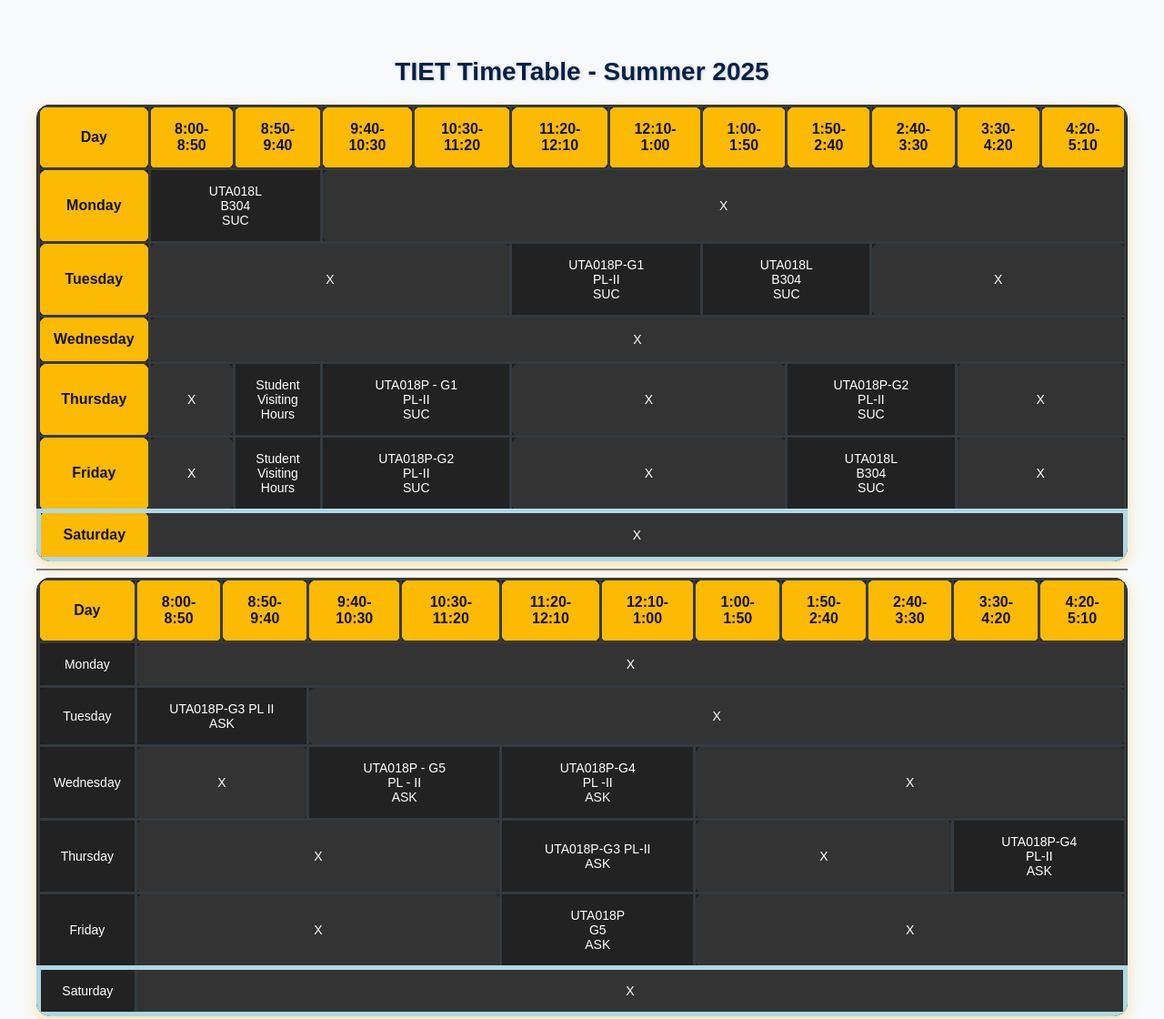
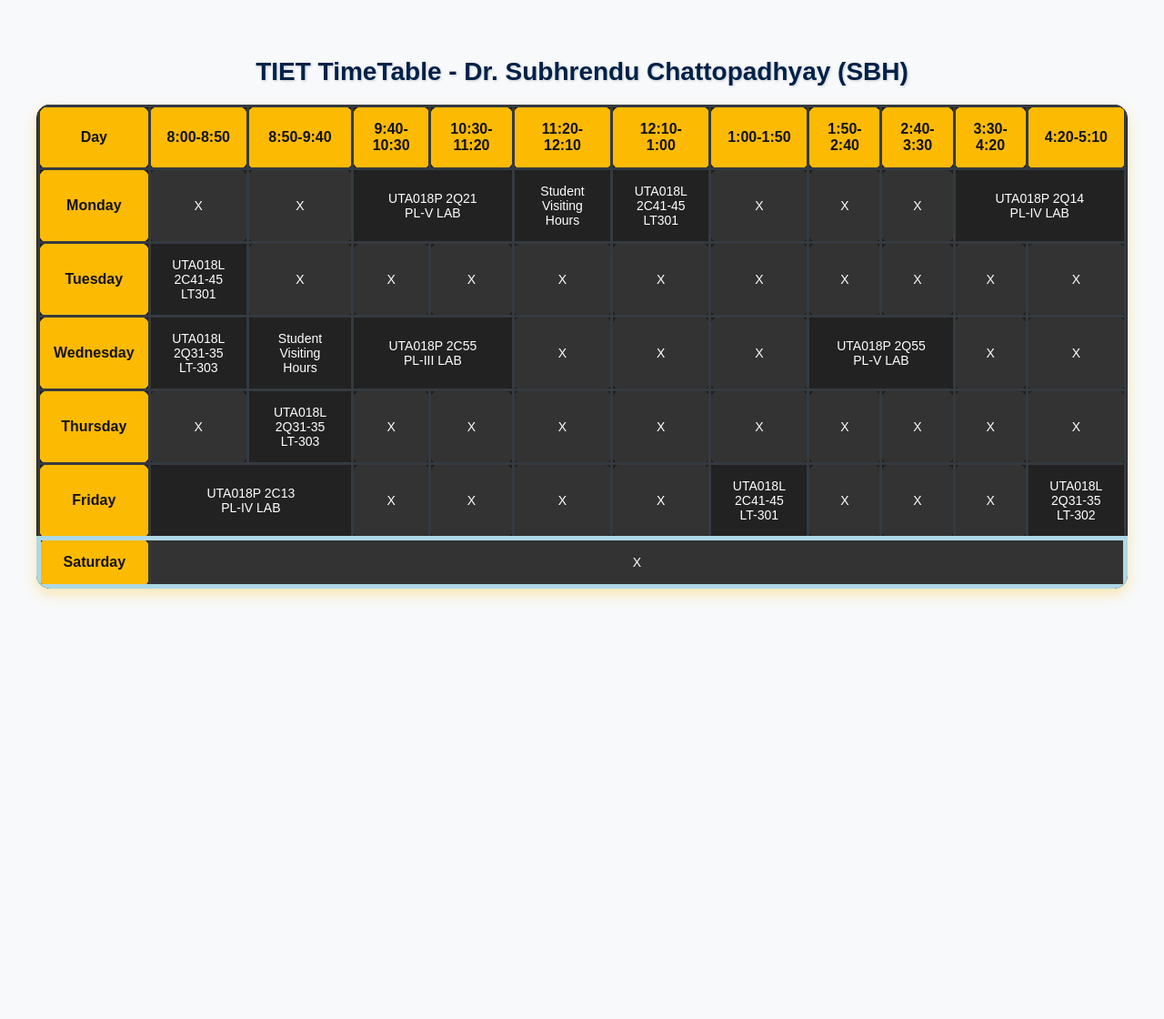
Before and after one commit to suchat-subho/course, a plain HTML site: page timetable/index.html in a window 1280 px wide. Shown: the top 1120 px of the page at 91% size. After the commit the page ends 800 px from the top, so only its background shows below. Drawn offline with Linux system fonts and the light colour scheme.

Commit message:
modified:   timetable/index.html

```diff
--- a/timetable/index.html
+++ b/timetable/index.html
@@ -3,7 +3,7 @@
 <head>
     <meta charset="UTF-8">
     <meta name="viewport" content="width=device-width, initial-scale=1.0">
-    <title>TIET TimeTable - Summer 2025</title>
+    <title>TIET TimeTable - SBH </title>
     <style>
         body {
             font-family: 'Poppins', sans-serif;
@@ -57,7 +57,7 @@
     </style>
 </head>
 <body>
-    <h2>TIET TimeTable - Summer 2025</h2>
+    <h2>TIET TimeTable - Dr. Subhrendu Chattopadhyay (SBH) </h2>
     <table>
         <tr>
             <th>Day</th>
@@ -75,95 +75,74 @@
         </tr>
         <tr>
             <th>Monday</th>
-            <td colspan="2">UTA018L<br>B304<br>SUC</td>
-            <td colspan="9" class="empty">X</td>
+            <td class="empty">X</td>
+            <td class="empty">X</td>
+            <td colspan="2">UTA018P 2Q21 <br>PL-V LAB</td>
+            <td> Student Visiting Hours</td>
+            <td>UTA018L 2C41-45 <br>LT301</td>
+            <td class="empty">X</td>
+            <td class="empty">X</td>
+            <td class="empty">X</td>
+            <td colspan="2">UTA018P 2Q14 <br>PL-IV LAB</td>
         </tr>
         <tr>
             <th>Tuesday</th>
-            <td colspan="4" class="empty">X</td>
-            <td colspan="2">UTA018P-G1<br>PL-II<br>SUC</td>
-            <td colspan="2">UTA018L<br>B304<br>SUC</td>
-            <td colspan="5" class="empty">X</td>
+            <td>UTA018L 2C41-45 <br>LT301</td>
+            <td class="empty">X</td>
+            <td class="empty">X</td>
+            <td class="empty">X</td>
+            <td class="empty">X</td>
+            <td class="empty">X</td>
+            <td class="empty">X</td>
+            <td class="empty">X</td>
+            <td class="empty">X</td>
+            <td class="empty">X</td>
+            <td class="empty">X</td>
         </tr>
         <tr>
             <th>Wednesday</th>
-            <td class="empty" colspan="11">X</td>
+            <td>UTA018L 2Q31-35 <br>LT-303</td>
+            <td>Student Visiting Hours</td>
+            <td colspan="2">UTA018P 2C55 <br>PL-III LAB</td>
+            <td class="empty">X</td>
+            <td class="empty">X</td>
+            <td class="empty">X</td>
+            <td colspan="2">UTA018P 2Q55 <br>PL-V LAB</td>
+            <td class="empty">X</td>
+            <td class="empty">X</td>
         </tr>
         <tr>
             <th>Thursday</th>
-            <td colspan="1" class="empty">X</td>
-            <td colspan="1">Student<br>Visiting <br>Hours</td>
-            <td colspan="2">UTA018P - G1<br>PL-II<br>SUC</td>
-            <td colspan="3" class="empty">X</td>
-            <td colspan="2">UTA018P-G2<br>PL-II<br>SUC</td>
-            <td class="empty" colspan="4">X</td>
+            <td class="empty">X</td>
+            <td>UTA018L 2Q31-35 <br>LT-303</td>
+            <td class="empty">X</td>
+            <td class="empty">X</td>
+            <td class="empty">X</td>
+            <td class="empty">X</td>
+            <td class="empty">X</td>
+            <td class="empty">X</td>
+            <td class="empty">X</td>
+            <td class="empty">X</td>
+            <td class="empty">X</td>
         </tr>
         <tr>
             <th>Friday</th>
-            <td colspan="1" class="empty">X</td>
-            <td colspan="1">Student<br>Visiting <br>Hours</td>
-            <td colspan="2">UTA018P-G2<br>PL-II<br>SUC</td>
-            <td class="empty" colspan="3">X</td>
-            <td colspan="2">UTA018L<br>B304<br>SUC</td>
-            <td class="empty" colspan="5">X</td>
+            <td colspan="2">UTA018P 2C13 <br>PL-IV LAB</td>
+            <td class="empty">X</td>
+            <td class="empty">X</td>
+            <td class="empty">X</td>
+            <td class="empty">X</td>
+            <td>UTA018L 2C41-45 <br>LT-301</td>
+            <td class="empty">X</td>
+            <td class="empty">X</td>
+            <td class="empty">X</td>
+            <td>UTA018L 2Q31-35 <br>LT-302</td>
         </tr>
         <tr>
             <th>Saturday</th>
             <td colspan="11" class="empty">X</td>
         </tr>
     </table>
-    <hr style="height:2px;border-width:0;color:gray;background-color:gray">
-    <table>
-        <tr>
-            <th>Day</th>
-            <th>8:00-8:50</th>
-            <th>8:50-9:40</th>
-            <th>9:40-10:30</th>
-            <th>10:30-11:20</th>
-            <th>11:20-12:10</th>
-            <th>12:10-1:00</th>
-            <th>1:00-1:50</th>
-            <th>1:50-2:40</th>
-            <th>2:40-3:30</th>
-            <th>3:30-4:20</th>
-            <th>4:20-5:10</th>
-        </tr>
-
-        <tr>
-            <td>Monday</td>
-            <td class="empty" colspan="11">X</td>
-        </tr>
-        <tr>
-            <td>Tuesday</td>
-            <td colspan="2">UTA018P-G3 PL II<br>ASK</td>
-            <td class="empty" colspan="9">X</td>
-        </tr>
-        <tr>
-            <td>Wednesday</td>
-            <td colspan="2" class="empty">X</td>
-            <td colspan="2">UTA018P - G5<br>PL - II<br>ASK</td>
-            <td colspan="2">UTA018P-G4<br>PL -II<br>ASK</td>
-            <td class="empty" colspan="5">X</td>
-        </tr>
-        <tr>
-            <td>Thursday</td>
-            <td class="empty" colspan="4">X</td>
-            <td colspan="2">UTA018P-G3 PL-II<br>ASK</td>
-            <td class="empty" colspan="3">X</td>
-            <td colspan="2">UTA018P-G4<br>PL-II<br>ASK</td>
-        </tr>
-        <tr>
-            <td>Friday</td>
-            <td class="empty" colspan="4">X</td>
-            <td colspan="2">UTA018P<br>G5<br>ASK</td>
-            <td class="empty" colspan="7">X</td>
-        </tr>
-        <tr>
-            <td>Saturday</td>
-            <td class="empty" colspan="11">X</td>
-        </tr>
-    </table>
-
     <script>
         document.addEventListener("DOMContentLoaded", function () {
             const days = ["Sunday", "Monday", "Tuesday", "Wednesday", "Thursday", "Friday", "Saturday"];
```
